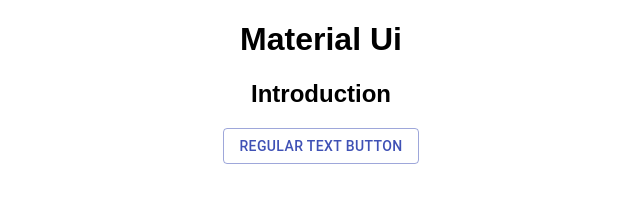
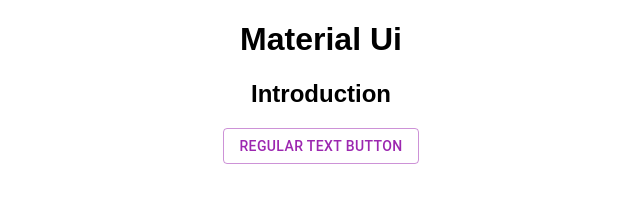
Before and after one commit to fang-wenlee/MaterialUi, a React (Create React App) app: page / in a window 1280 px wide. Shown: the top 218 px of the page, without its empty margins (319-959 px from the left). Built offline with nearby package versions, Linux system fonts and the light colour scheme.

Commit message:
wrap around App comp with ThemeProvider

```diff
--- a/src/index.js
+++ b/src/index.js
@@ -1,12 +1,15 @@
 import { StrictMode } from "react";
 import ReactDOM from "react-dom";
-
+import { ThemeProvider } from "@material-ui/core/styles";
+import theme from "./theme";
 import App from "./App";
 
 const rootElement = document.getElementById("root");
 ReactDOM.render(
   <StrictMode>
-    <App />
+    <ThemeProvider theme={theme}>
+      <App />
+    </ThemeProvider>
   </StrictMode>,
   rootElement
 );
```
